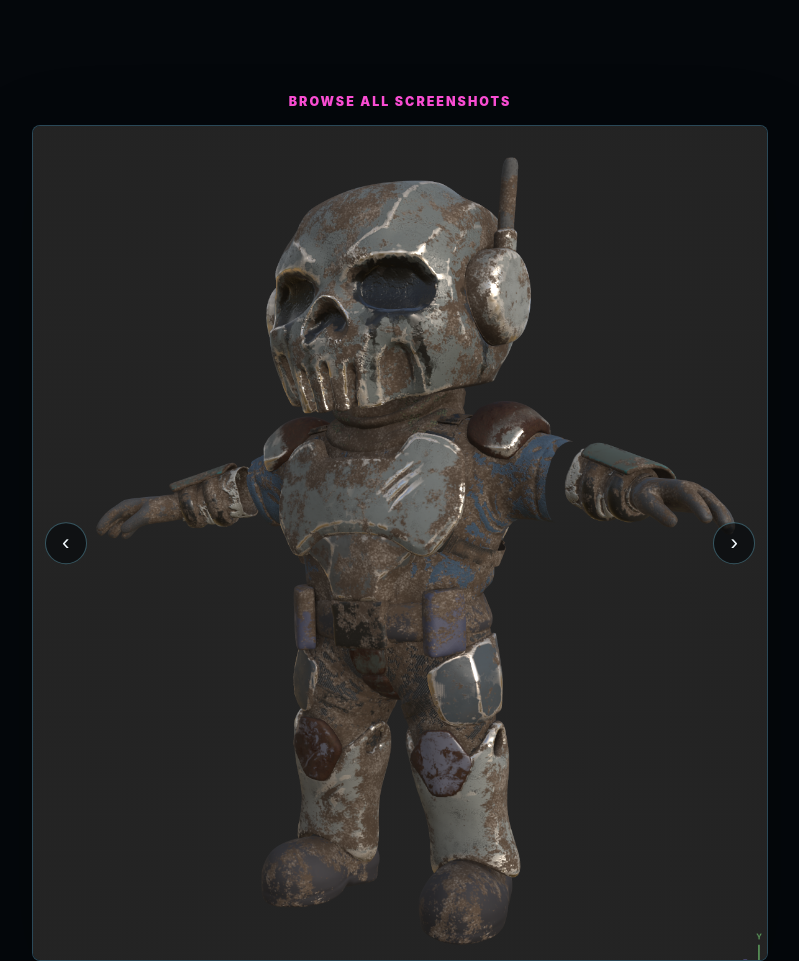
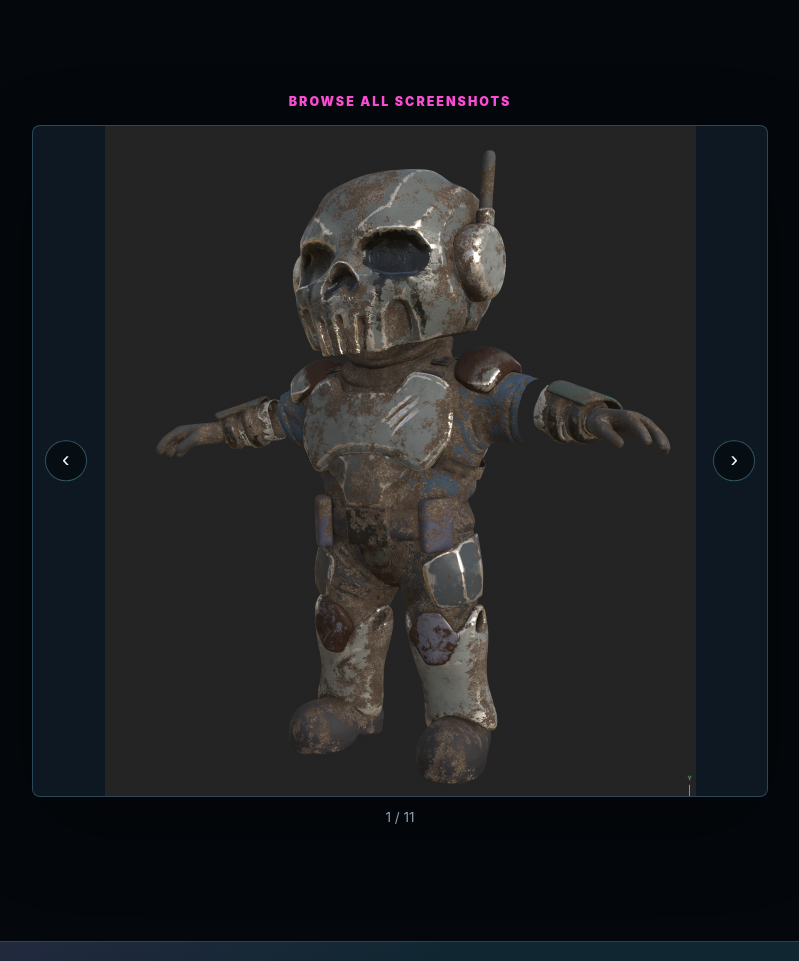
Before and after one commit to Kasper7777/Kestrel-Kinetics, a plain HTML site: page cyber-bully/index.html in a window 1280 px wide. Shown: the part 4800-5761 px from the top of the page, without its empty margins (240-1039 px from the left). Drawn offline with Linux system fonts and the light colour scheme.

Commit message:
Enhance screenshot gallery styles for better responsiveness and loading states

```diff
--- a/assets/styles.css
+++ b/assets/styles.css
@@ -719,19 +719,28 @@ p {
 
 .screenshot-gallery-viewport {
   position: relative;
+  display: flex;
+  align-items: center;
+  justify-content: center;
   overflow: hidden;
-  min-height: clamp(16rem, 40vw, 28rem);
+  max-height: clamp(28rem, 70vw, 42rem);
   border: 1px solid rgba(135, 227, 255, 0.24);
   border-radius: 8px;
   background: var(--panel-solid);
   box-shadow: 0 30px 90px rgba(0, 0, 0, 0.24);
 }
 
+.screenshot-gallery-viewport:empty,
+.screenshot-gallery-viewport.is-loading {
+  min-height: clamp(16rem, 40vw, 28rem);
+}
+
 .screenshot-gallery-image {
   display: block;
   width: 100%;
-  height: 100%;
-  object-fit: cover;
+  height: auto;
+  max-height: clamp(28rem, 70vw, 42rem);
+  object-fit: contain;
 }
 
 .screenshot-gallery-arrow {
```
